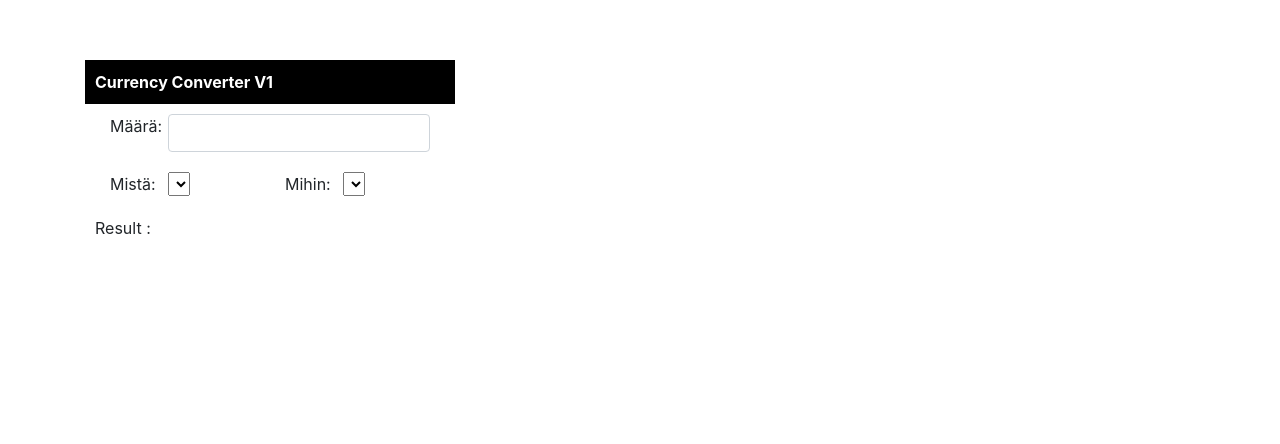
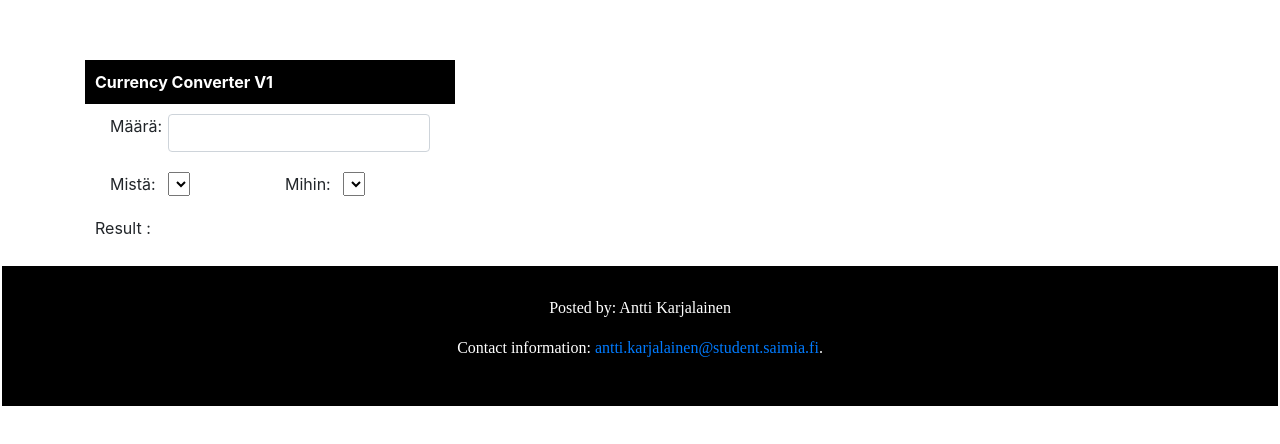
Before and after one commit to Nanishunter/Currency-Converter, a plain HTML site: page html/index.html in a window 1280 px wide. Shown: the part 140-584 px from the top of the page. Drawn offline with Linux system fonts and the light colour scheme; no server answers; files whose address does not match are found by name.

Commit message:
Added footer element

```diff
--- a/html/css/styles.css
+++ b/html/css/styles.css
@@ -12,3 +12,12 @@ div.row {
 .panel {
     border-color: darkblue;
 }
+footer {
+    background-color: black;
+    font-family: "Times New Roman", Times, serif;
+    color: white;
+    text-align: center;
+    position: static;
+    padding: 30px;
+    margin: 2px;
+}
--- a/html/index.html
+++ b/html/index.html
@@ -33,6 +33,13 @@
             </div>
         </div>
     </div>
+    <p>
+            <footer>
+                    <p>Posted by: Antti Karjalainen</p>
+                    <p>Contact information:
+                        <a href="mailto:someone@example.com">antti.karjalainen@student.saimia.fi</a>.</p>
+                </footer>
+    </p>
     <script src="../node_modules/jquery/dist/jquery.min.js"></script>
     <script src="../node_modules/bootstrap/dist/js/bootstrap.min.js"></script>
 </body>
```
